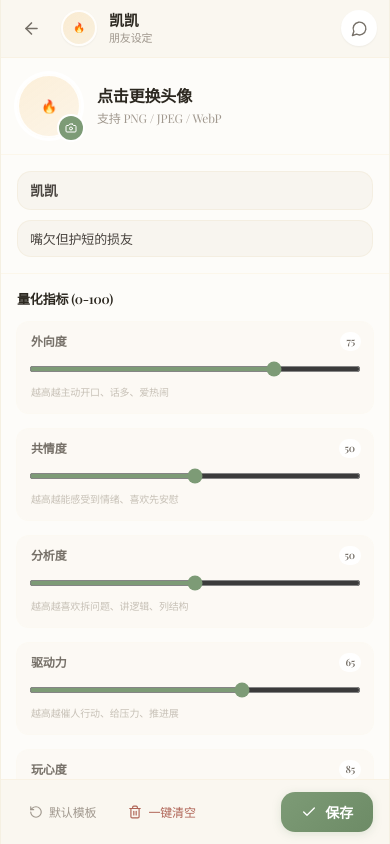
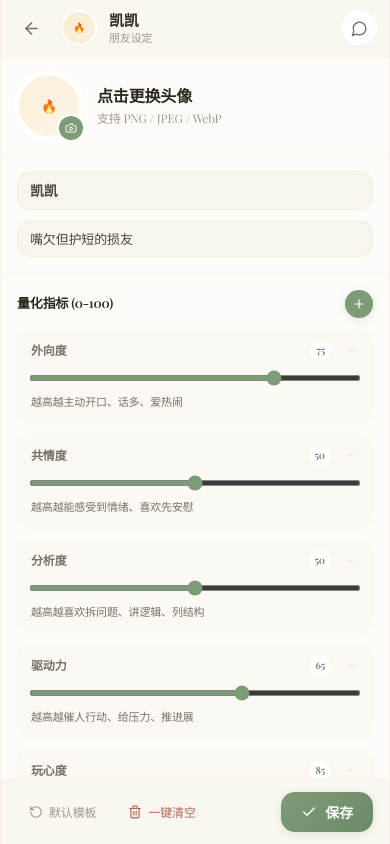
Before and after one commit to ziki0621/zikis-friends-garden, a Next.js app: page /ai-friends/friend/kai in a window 390 px wide. Built offline with nearby package versions, Linux system fonts and the light colour scheme; a web font is replaced by a local one.

Commit message:
✏️ 量化指标&文字说明自由增删 — 每行+/-按钮 | 说明字色加深 | 不限数量

```diff
--- a/components/ai-friends/FriendSettingsPage.tsx
+++ b/components/ai-friends/FriendSettingsPage.tsx
@@ -2,12 +2,11 @@
 
 import Link from "next/link";
 import { useEffect, useState } from "react";
-import { ArrowLeft, Camera, Check, MessageCircle, Pencil, RotateCcw, Trash2, X } from "lucide-react";
+import { ArrowLeft, Camera, Check, MessageCircle, Minus, Plus, RotateCcw, Trash2 } from "lucide-react";
 import { type AIFriend, getDefaultFriendTemplate } from "@/lib/ai/friendGroup";
 import { AvatarCircle } from "@/components/ai-friends/AvatarCircle";
 import { readStoredAIFriend, updateStoredAIFriend } from "@/components/ai-friends/aiFriendRosterStorage";
 
-/* ─── 默认模板（不可变，用于恢复）─── */
 const DEFAULT_METRIC_TEMPLATES = [
   { key: "m1", value: 50, label: "外向度", hint: "越高越主动开口、话多、爱热闹" },
   { key: "m2", value: 50, label: "共情度", hint: "越高越能感受到情绪、喜欢先安慰" },
@@ -28,6 +27,9 @@ const DEFAULT_FIELD_TEMPLATES = [
 type MetricRow = { key: string; value: number; label: string; hint: string };
 type FieldRow = { key: string; label: string; hint: string; value: string };
 
+let idCounter = 0;
+function uid() { return `custom-${++idCounter}-${Math.random().toString(36).slice(2, 6)}`; }
+
 export function FriendSettingsPage({ friendId }: { friendId: string }) {
   const [friend, setFriend] = useState<AIFriend | null>(null);
   const [loaded, setLoaded] = useState(false);
@@ -37,11 +39,9 @@ export function FriendSettingsPage({ friendId }: { friendId: string }) {
   const [title, setTitle] = useState("");
   const [avatar, setAvatar] = useState<string | undefined>(undefined);
 
-  // 量化指标行（可编辑标签）
   const [metricRows, setMetricRows] = useState<MetricRow[]>(() =>
     DEFAULT_METRIC_TEMPLATES.map((m) => ({ ...m }))
   );
-  // 文字说明行（可编辑标签）
   const [fieldRows, setFieldRows] = useState<FieldRow[]>(() =>
     DEFAULT_FIELD_TEMPLATES.map((f) => ({ ...f }))
   );
@@ -54,7 +54,6 @@ export function FriendSettingsPage({ friendId }: { friendId: string }) {
       setTitle(f.title);
       setAvatar(f.avatar);
 
-      // 从 localStorage 读取用户自定义的指标和字段
       const savedMetrics = loadCustomMetrics(friendId);
       const savedFields = loadCustomFields(friendId);
 
@@ -68,10 +67,7 @@ export function FriendSettingsPage({ friendId }: { friendId: string }) {
       }
 
       if (savedFields) {
-        setFieldRows(savedFields.map((sf) => ({
-          ...sf,
-          value: getFieldFallback(f, sf.key)
-        })));
+        setFieldRows(savedFields);
       } else {
         setFieldRows(DEFAULT_FIELD_TEMPLATES.map((ft) => ({
           ...ft,
@@ -82,7 +78,6 @@ export function FriendSettingsPage({ friendId }: { friendId: string }) {
     setLoaded(true);
   }, [friendId]);
 
-  /* ── 缺省值：首次打开从预设人物中推导 ── */
   function getMetricFallback(f: AIFriend, label: string): number {
     const m = getDefaultMetrics(f);
     const idx = DEFAULT_METRIC_TEMPLATES.findIndex((t) => t.label === label);
@@ -113,8 +108,7 @@ export function FriendSettingsPage({ friendId }: { friendId: string }) {
   }
   if (!friend) return null;
 
-  /* ── 操作 ── */
-
+  /* ── Metric CRUD ── */
   function updateMetricValue(key: string, value: number) {
     setMetricRows((c) => c.map((r) => (r.key === key ? { ...r, value: Math.max(0, Math.min(100, value)) } : r)));
     setSaved(false);
@@ -124,24 +118,46 @@ export function FriendSettingsPage({ friendId }: { friendId: string }) {
     setSaved(false);
   }
   function updateMetricHint(key: string, hint: string) {
-    setMetricRows((c) => c.map((r) => (r.key === key ? { ...r, hint: hint.slice(0, 40) } : r)));
+    setMetricRows((c) => c.map((r) => (r.key === key ? { ...r, hint: hint.slice(0, 60) } : r)));
     setSaved(false);
   }
+  function addMetricRow() {
+    setMetricRows((c) => [...c, { key: uid(), value: 50, label: "新指标", hint: "" }]);
+    setSaved(false);
+  }
+  function deleteMetricRow(key: string) {
+    if (metricRows.length <= 1) return;
+    setMetricRows((c) => c.filter((r) => r.key !== key));
+    setSaved(false);
+  }
+
+  /* ── Field CRUD ── */
   function updateFieldLabel(key: string, label: string) {
-    setFieldRows((c) => c.map((r) => (r.key === key ? { ...r, label: label.slice(0, 12) } : r)));
+    setFieldRows((c) => c.map((r) => (r.key === key ? { ...r, label: label.slice(0, 16) } : r)));
+    setSaved(false);
+  }
+  function updateFieldHint(key: string, hint: string) {
+    setFieldRows((c) => c.map((r) => (r.key === key ? { ...r, hint: hint.slice(0, 60) } : r)));
     setSaved(false);
   }
   function updateFieldValue(key: string, value: string) {
     setFieldRows((c) => c.map((r) => (r.key === key ? { ...r, value } : r)));
     setSaved(false);
   }
+  function addFieldRow() {
+    setFieldRows((c) => [...c, { key: uid(), label: "新字段", hint: "", value: "" }]);
+    setSaved(false);
+  }
+  function deleteFieldRow(key: string) {
+    if (fieldRows.length <= 1) return;
+    setFieldRows((c) => c.filter((r) => r.key !== key));
+    setSaved(false);
+  }
 
   function saveAll() {
-    // 持久化自定义指标和字段
     saveCustomMetrics(friendId, metricRows);
     saveCustomFields(friendId, fieldRows);
 
-    // 把字段写回 AIFriend 结构以便聊天时使用
     const fieldMap: Record<string, string> = {};
     fieldRows.forEach((r) => { fieldMap[r.key] = r.value.trim(); });
 
@@ -156,15 +172,13 @@ export function FriendSettingsPage({ friendId }: { friendId: string }) {
     setSaved(true);
   }
 
-  /** 一键清空：所有字段归零 / 空白 */
   function clearAll() {
-    if (!window.confirm("确定清空所有自定义设定？\n\n量化指标归零，标签和文字全部清空。")) return;
-    setMetricRows((c) => c.map((r) => ({ ...r, value: 0, label: "", hint: "" })));
-    setFieldRows((c) => c.map((r) => ({ ...r, value: "", label: "" })));
+    if (!window.confirm("确定清空所有自定义设定？\n\n所有量化指标和文字字段将被清空（至少保留一行）。")) return;
+    setMetricRows([{ key: uid(), value: 0, label: "", hint: "" }]);
+    setFieldRows([{ key: uid(), value: "", label: "", hint: "" }]);
     setSaved(false);
   }
 
-  /** 恢复默认模板 */
   function resetToDefault() {
     if (!window.confirm("确定恢复为默认模板？\n\n你当前的编辑将被覆盖。")) return;
     const f = friend!;
@@ -175,7 +189,7 @@ export function FriendSettingsPage({ friendId }: { friendId: string }) {
     setSaved(false);
   }
 
-  function pickAvatar() { /* unchanged */ pickAvatarFn(setAvatar, setSaved); }
+  function pickAvatar() { pickAvatarFn(setAvatar, setSaved); }
 
   const displayAvatar = avatar !== undefined ? avatar : friend.avatar;
   const displayEmoji = displayAvatar ? undefined : friend.emoji;
@@ -225,28 +239,34 @@ export function FriendSettingsPage({ friendId }: { friendId: string }) {
             </div>
           </div>
 
-          {/* 量化指标（可编辑标签） */}
+          {/* 量化指标 */}
           <div className="border-b border-gold-200/20 px-4 py-4">
-            <h2 className="text-[13px] font-semibold text-ink-deep mb-3">量化指标 (0-100)</h2>
-            <div className="space-y-4">
+            <div className="flex items-center justify-between mb-3">
+              <h2 className="text-[13px] font-semibold text-ink-deep">量化指标 (0-100)</h2>
+              <button className="grid h-7 w-7 place-items-center rounded-full bg-sage-500 text-white shadow-manor-sage hover:bg-sage-600" onClick={addMetricRow} title="新增指标">
+                <Plus size={14} />
+              </button>
+            </div>
+            <div className="space-y-3">
               {metricRows.map((m) => (
-                <div key={m.key} className="group rounded-[12px] bg-cream-warm/60 px-3 py-2.5 ring-1 ring-gold-200/10">
-                  {/* 标签行：可编辑 */}
+                <div key={m.key} className="group relative rounded-[12px] bg-cream-warm/60 px-3 py-2.5 ring-1 ring-gold-200/10">
                   <div className="flex items-center gap-1.5 mb-1">
                     <input
                       className="bg-transparent text-[12px] font-semibold text-ink-soft w-[72px] outline-none border-b border-transparent focus:border-sage-300 px-0.5"
-                      maxLength={12}
-                      placeholder="指标名"
-                      value={m.label}
+                      maxLength={12} placeholder="指标名" value={m.label}
                       onChange={(e) => updateMetricLabel(m.key, e.target.value)}
                     />
                     <span className="rounded-full bg-white px-1.5 py-0.5 text-[10px] font-semibold tabular-nums text-ink-soft ml-auto">{m.value}</span>
+                    {metricRows.length > 1 && (
+                      <button className="grid h-5 w-5 place-items-center rounded-full text-ink-faint/40 hover:text-rose-500 hover:bg-rose-50 ml-1 sm:opacity-0 sm:group-hover:opacity-100" onClick={() => deleteMetricRow(m.key)} title="删除指标">
+                        <Minus size={11} />
+                      </button>
+                    )}
                   </div>
                   <input className="h-1.5 w-full accent-sage-500" type="range" min={0} max={100} value={m.value} onChange={(e) => updateMetricValue(m.key, Number(e.target.value))} />
                   <input
-                    className="mt-1.5 w-full bg-transparent text-[10px] text-ink-faint outline-none border-b border-transparent focus:border-sage-200/50 px-0.5"
-                    maxLength={40}
-                    placeholder="指标说明..."
+                    className="mt-1.5 w-full bg-transparent text-[11px] text-ink-soft outline-none border-b border-transparent focus:border-sage-200/50 px-0.5"
+                    maxLength={60} placeholder="指标说明..."
                     value={m.hint}
                     onChange={(e) => updateMetricHint(m.key, e.target.value)}
                   />
@@ -255,21 +275,38 @@ export function FriendSettingsPage({ friendId }: { friendId: string }) {
             </div>
           </div>
 
-          {/* 文字说明（可编辑标签 + 值） */}
-          <div className="px-4 py-4 space-y-4">
+          {/* 文字说明 */}
+          <div className="px-4 py-4 space-y-3">
+            <div className="flex items-center justify-between mb-1">
+              <h2 className="text-[13px] font-semibold text-ink-deep">人物说明</h2>
+              <button className="grid h-7 w-7 place-items-center rounded-full bg-sage-500 text-white shadow-manor-sage hover:bg-sage-600" onClick={addFieldRow} title="新增字段">
+                <Plus size={14} />
+              </button>
+            </div>
             {fieldRows.map((f) => (
-              <div key={f.key} className="group rounded-[12px] bg-cream-warm/60 px-3 py-2.5 ring-1 ring-gold-200/10">
-                <input
-                  className="mb-1.5 bg-transparent text-[11px] font-semibold text-ink-muted w-[80px] outline-none border-b border-transparent focus:border-sage-300 px-0.5"
-                  maxLength={12}
-                  placeholder="字段名"
-                  value={f.label}
-                  onChange={(e) => updateFieldLabel(f.key, e.target.value)}
-                />
+              <div key={f.key} className="group relative rounded-[12px] bg-cream-warm/60 px-3 py-2.5 ring-1 ring-gold-200/10">
+                <div className="flex items-center justify-between mb-1.5">
+                  <input
+                    className="bg-transparent text-[11px] font-semibold text-ink-soft w-[80px] outline-none border-b border-transparent focus:border-sage-300 px-0.5"
+                    maxLength={16} placeholder="字段名" value={f.label}
+                    onChange={(e) => updateFieldLabel(f.key, e.target.value)}
+                  />
+                  <input
+                    className="flex-1 ml-2 bg-transparent text-[10px] text-ink-muted outline-none border-b border-transparent focus:border-sage-200/50 px-0.5"
+                    maxLength={60} placeholder="占位提示..."
+                    value={f.hint}
+                    onChange={(e) => updateFieldHint(f.key, e.target.value)}
+                  />
+                  {fieldRows.length > 1 && (
+                    <button className="grid h-5 w-5 place-items-center rounded-full text-ink-faint/40 hover:text-rose-500 hover:bg-rose-50 ml-1 shrink-0 sm:opacity-0 sm:group-hover:opacity-100" onClick={() => deleteFieldRow(f.key)} title="删除字段">
+                      <Minus size={11} />
+                    </button>
+                  )}
+                </div>
                 <textarea
                   className="manor-input min-h-16 w-full resize-none px-3 py-2 text-[13px] leading-5"
                   maxLength={220}
-                  placeholder={f.hint || ""}
+                  placeholder={f.hint || "描述..."}
                   value={f.value}
                   onChange={(e) => updateFieldValue(f.key, e.target.value)}
                 />
@@ -298,7 +335,6 @@ export function FriendSettingsPage({ friendId }: { friendId: string }) {
 
 /* ─── helpers ─── */
 
-/** 根据预设人物推导默认量化指标 */
 function getDefaultMetrics(f: AIFriend): Record<string, number> {
   const text = (f.name + f.title + f.personality + f.job + f.careFocus + f.quirks + f.id).toLowerCase();
   let m1 = 50, m2 = 50, m3 = 50, m4 = 50, m5 = 50;
@@ -315,7 +351,7 @@ function getDefaultMetrics(f: AIFriend): Record<string, number> {
   return { m1, m2, m3, m4, m5 };
 }
 
-/* ─── localStorage 持久化自定义指标/字段 ─── */
+/* ─── localStorage ─── */
 
 const METRICS_STORAGE_PREFIX = "ziki-custom-metrics:";
 const FIELDS_STORAGE_PREFIX = "ziki-custom-fields:";
@@ -325,12 +361,12 @@ function loadCustomMetrics(friendId: string): MetricRow[] | null {
     const raw = localStorage.getItem(METRICS_STORAGE_PREFIX + friendId);
     if (!raw) return null;
     const arr = JSON.parse(raw);
-    if (!Array.isArray(arr) || arr.length !== 5) return null;
+    if (!Array.isArray(arr) || arr.length === 0) return null;
     return arr.map((m: any) => ({
-      key: typeof m.key === "string" ? m.key : "m1",
+      key: typeof m.key === "string" ? m.key : uid(),
       value: typeof m.value === "number" ? m.value : 50,
       label: typeof m.label === "string" ? m.label.slice(0, 12) : "",
-      hint: typeof m.hint === "string" ? m.hint.slice(0, 40) : ""
+      hint: typeof m.hint === "string" ? m.hint.slice(0, 60) : ""
     }));
   } catch { return null; }
 }
@@ -344,11 +380,11 @@ function loadCustomFields(friendId: string): FieldRow[] | null {
     const raw = localStorage.getItem(FIELDS_STORAGE_PREFIX + friendId);
     if (!raw) return null;
     const arr = JSON.parse(raw);
-    if (!Array.isArray(arr) || arr.length !== 6) return null;
+    if (!Array.isArray(arr) || arr.length === 0) return null;
     return arr.map((f: any) => ({
-      key: typeof f.key === "string" ? f.key : "",
-      label: typeof f.label === "string" ? f.label.slice(0, 12) : "",
-      hint: typeof f.hint === "string" ? f.hint.slice(0, 40) : DEFAULT_FIELD_TEMPLATES.find((d) => d.key === f.key)?.hint || "",
+      key: typeof f.key === "string" ? f.key : uid(),
+      label: typeof f.label === "string" ? f.label.slice(0, 16) : "",
+      hint: typeof f.hint === "string" ? f.hint.slice(0, 60) : DEFAULT_FIELD_TEMPLATES.find((d) => d.key === f.key)?.hint || "",
       value: typeof f.value === "string" ? f.value : ""
     }));
   } catch { return null; }
@@ -360,10 +396,7 @@ function saveCustomFields(friendId: string, rows: FieldRow[] | null) {
 
 /* ─── 头像上传 ─── */
 
-function pickAvatarFn(
-  setAvatar: (url: string) => void,
-  setSaved: (v: boolean) => void
-) {
+function pickAvatarFn(setAvatar: (url: string) => void, setSaved: (v: boolean) => void) {
   const input = document.createElement("input");
   input.type = "file";
   input.accept = "image/png,image/jpeg,image/webp";
@@ -372,11 +405,8 @@ function pickAvatarFn(
     if (!file) return;
     try {
       const url = await compressAndReadImage2(file);
-      setAvatar(url);
-      setSaved(false);
-    } catch (e) {
-      window.alert(e instanceof Error ? e.message : "处理失败");
-    }
+      setAvatar(url); setSaved(false);
+    } catch (e) { window.alert(e instanceof Error ? e.message : "处理失败"); }
   };
   input.click();
 }
@@ -391,17 +421,13 @@ async function compressAndReadImage2(file: File): Promise<string> {
     r.readAsDataURL(file);
   });
   const img = await new Promise<HTMLImageElement>((resolve, reject) => {
-    const i = new Image();
-    i.onload = () => resolve(i);
-    i.onerror = () => reject(new Error("解析失败"));
-    i.src = src;
+    const i = new Image(); i.onload = () => resolve(i); i.onerror = () => reject(new Error("解析失败")); i.src = src;
   });
-  const canvas = document.createElement("canvas");
-  canvas.width = canvas.height = 200;
+  const canvas = document.createElement("canvas"); canvas.width = canvas.height = 200;
   const ctx = canvas.getContext("2d")!;
   const side = Math.min(img.width, img.height);
   ctx.drawImage(img, (img.width - side) / 2, (img.height - side) / 2, side, side, 0, 0, 200, 200);
-  const blob = await new Promise<Blob | null>((resolve) => canvas.toBlob(resolve, "image/webp", 0.8));
+  const blob = await new Promise<Blob | null>((r) => canvas.toBlob(r, "image/webp", 0.8));
   if (!blob) return canvas.toDataURL("image/jpeg", 0.8);
   return new Promise<string>((resolve, reject) => {
     const r = new FileReader();
```
